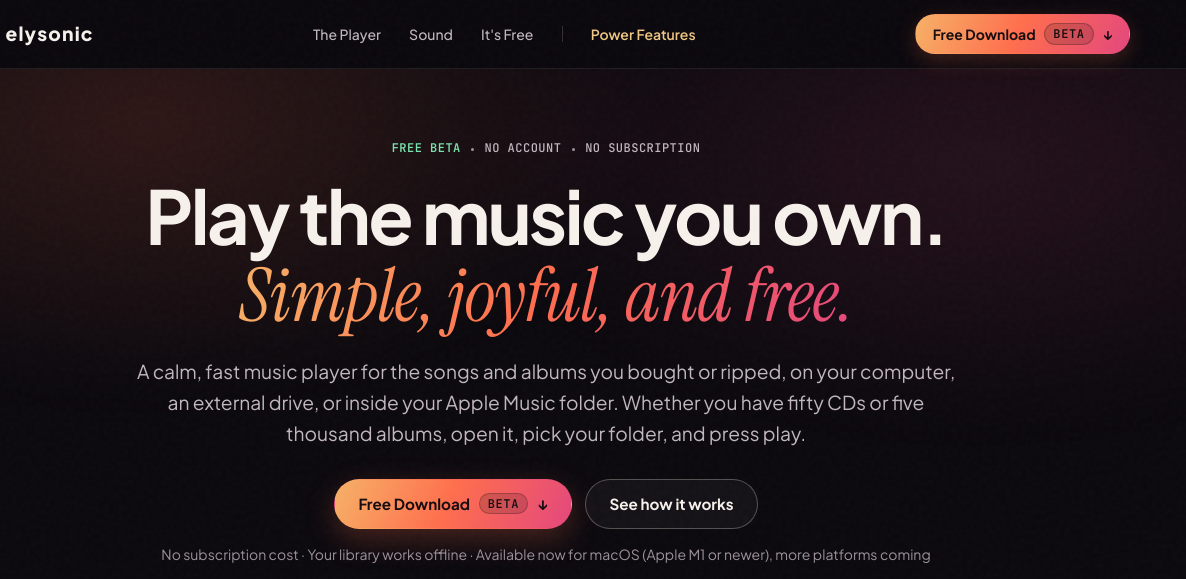
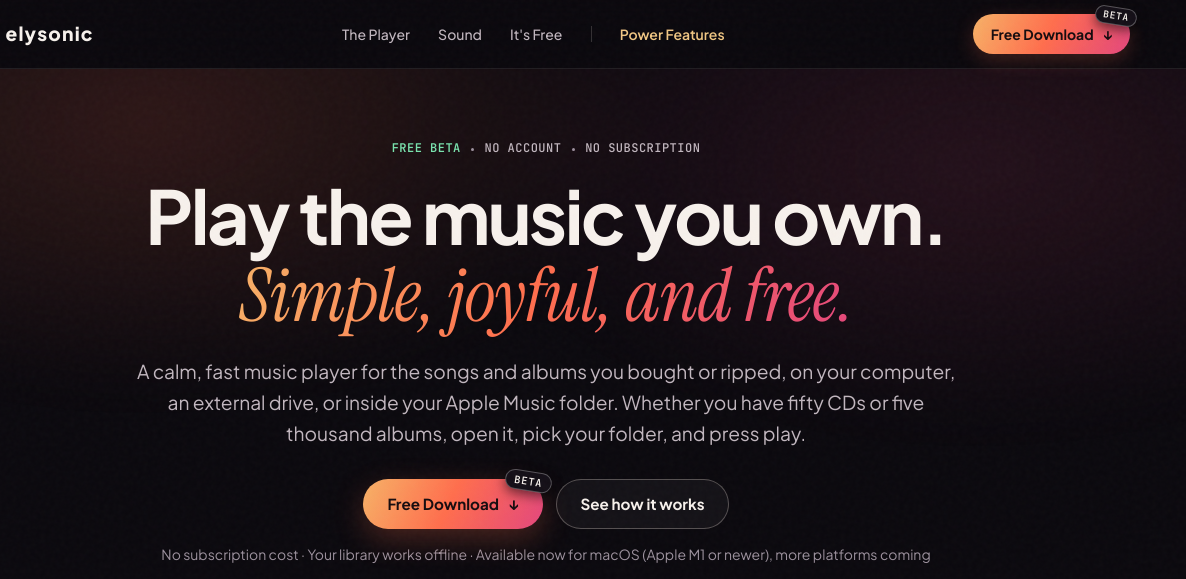
Before and after one commit to cjboco/elysonic-web, a plain HTML site: page index.html in a window 1280 px wide. Shown: the top 579 px of the page, 94-1280 px from the left. Drawn offline with Linux system fonts and the light colour scheme; no server answers.

Commit message:
Float tilted Beta badge on upper-right corner of download buttons

```diff
--- a/index.html
+++ b/index.html
@@ -38,8 +38,8 @@
         <a class="mobile-power-link" href="#ready-for-power">Power ↓</a>
         <a class="btn btn-primary btn-nav" href="https://github.com/cjboco/elysonic-releases/releases/latest" data-download-latest>
           Free Download
+          <span aria-hidden="true">↓</span>
           <span class="btn-beta">Beta</span>
-          <span aria-hidden="true">↓</span>
         </a>
       </div>
     </div>
@@ -71,8 +71,8 @@
           <div class="hero-actions">
             <a class="btn btn-primary" href="https://github.com/cjboco/elysonic-releases/releases/latest" data-download-latest>
               Free Download
+              <span aria-hidden="true">↓</span>
               <span class="btn-beta">Beta</span>
-              <span aria-hidden="true">↓</span>
             </a>
             <a class="btn btn-secondary" href="#basics">
               See how it works
@@ -359,8 +359,8 @@
             <div class="cost-actions">
               <a class="btn btn-primary" href="https://github.com/cjboco/elysonic-releases/releases/latest" data-download-latest>
                 Free Download
+                <span aria-hidden="true">↓</span>
                 <span class="btn-beta">Beta</span>
-                <span aria-hidden="true">↓</span>
               </a>
               <span class="cost-meta-note">No subscription cost · macOS 14+ (Apple M1 or newer) · More platforms coming</span>
             </div>
@@ -855,8 +855,8 @@
               <div class="preview-actions">
                 <a class="btn btn-primary" href="https://github.com/cjboco/elysonic-releases/releases/latest" data-download-latest>
                   Free Download
+                  <span aria-hidden="true">↓</span>
                   <span class="btn-beta">Beta</span>
-                  <span aria-hidden="true">↓</span>
                 </a>
                 <a class="btn btn-secondary" href="https://github.com/cjboco/elysonic-releases/releases" target="_blank" rel="noopener">
                   View all releases on GitHub
--- a/style.css
+++ b/style.css
@@ -330,6 +330,7 @@ h4 {
 
 /* Buttons */
 .btn {
+  position: relative;
   display: inline-flex;
   align-items: center;
   justify-content: center;
@@ -347,6 +348,7 @@ h4 {
 
 .btn-primary {
   background: var(--gradient-brand);
+  background-origin: border-box;
   color: #160c0f;
   box-shadow: 0 10px 30px rgba(255, 110, 77, 0.25);
 }
@@ -374,17 +376,36 @@ h4 {
 }
 
 .btn-beta {
-  font-family: var(--font-mono);
-  font-size: var(--text-xs);
+  position: absolute;
+  top: -9px;
+  right: -10px;
+  z-index: 2;
+  font-family: var(--font-mono);
+  font-size: 0.65rem;
   font-weight: 700;
   text-transform: uppercase;
-  letter-spacing: 0.05em;
+  letter-spacing: 0.08em;
   line-height: 1;
-  padding: 0.22rem 0.5rem;
+  padding: 0.24rem 0.52rem;
   border-radius: 999px;
-  background: rgba(22, 12, 15, 0.16);
-  border: 1px solid rgba(22, 12, 15, 0.26);
-  color: #160c0f;
+  background: #140f17;
+  border: 1px solid rgba(255, 255, 255, 0.28);
+  color: var(--ink);
+  box-shadow: 0 4px 12px rgba(0, 0, 0, 0.55);
+  transform: rotate(9deg);
+  pointer-events: none;
+  transition: transform 180ms ease;
+}
+
+.btn-primary:hover .btn-beta {
+  transform: rotate(12deg) scale(1.04);
+}
+
+.btn-nav .btn-beta {
+  top: -8px;
+  right: -8px;
+  font-size: 0.6rem;
+  padding: 0.2rem 0.44rem;
 }
 
 /* Badges (strictly Power / Spec status only) */
```
